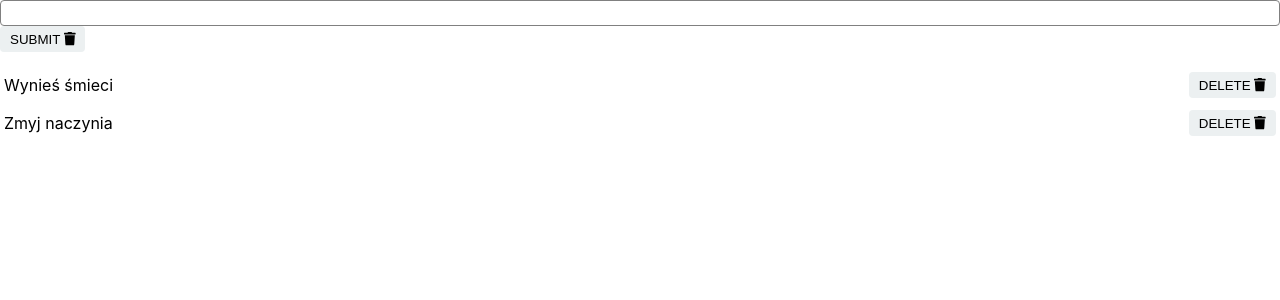
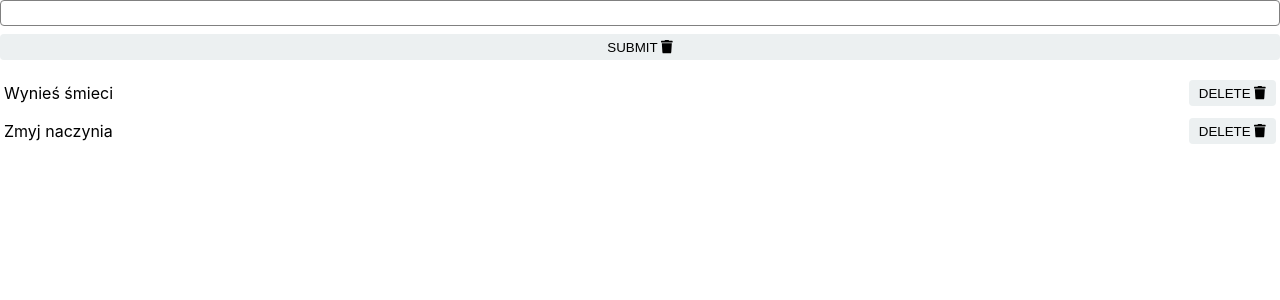
Before and after one commit to coderoadpl/frontend--react--project-3.4, a React (Create React App) app: page / in a window 1280 px wide. Shown: the top 300 px of the page. Built offline with nearby package versions, Linux system fonts and the light colour scheme.

Commit message:
`AddTaskForm` syled

```diff
--- a/src/components/AddTaskForm/AddTaskForm.js
+++ b/src/components/AddTaskForm/AddTaskForm.js
@@ -22,12 +22,15 @@ export const AddTaskForm = (props) => {
       {...otherProps}
     >
       <TextField
+        className={classes.textField}
         type={'text'}
         value={newTaskText}
         onChange={onNewTaskTextChange}
       />
       <br/>
-      <Button>
+      <Button
+        className={classes.submitButton}
+      >
         SUBMIT
       </Button>
     </form>
--- a/src/components/AddTaskForm/styles.module.css
+++ b/src/components/AddTaskForm/styles.module.css
@@ -1 +1,9 @@
 .root {}
+
+.textField {
+  margin-bottom: 8px;
+}
+
+.submitButton {
+  width: 100%;
+}
```
